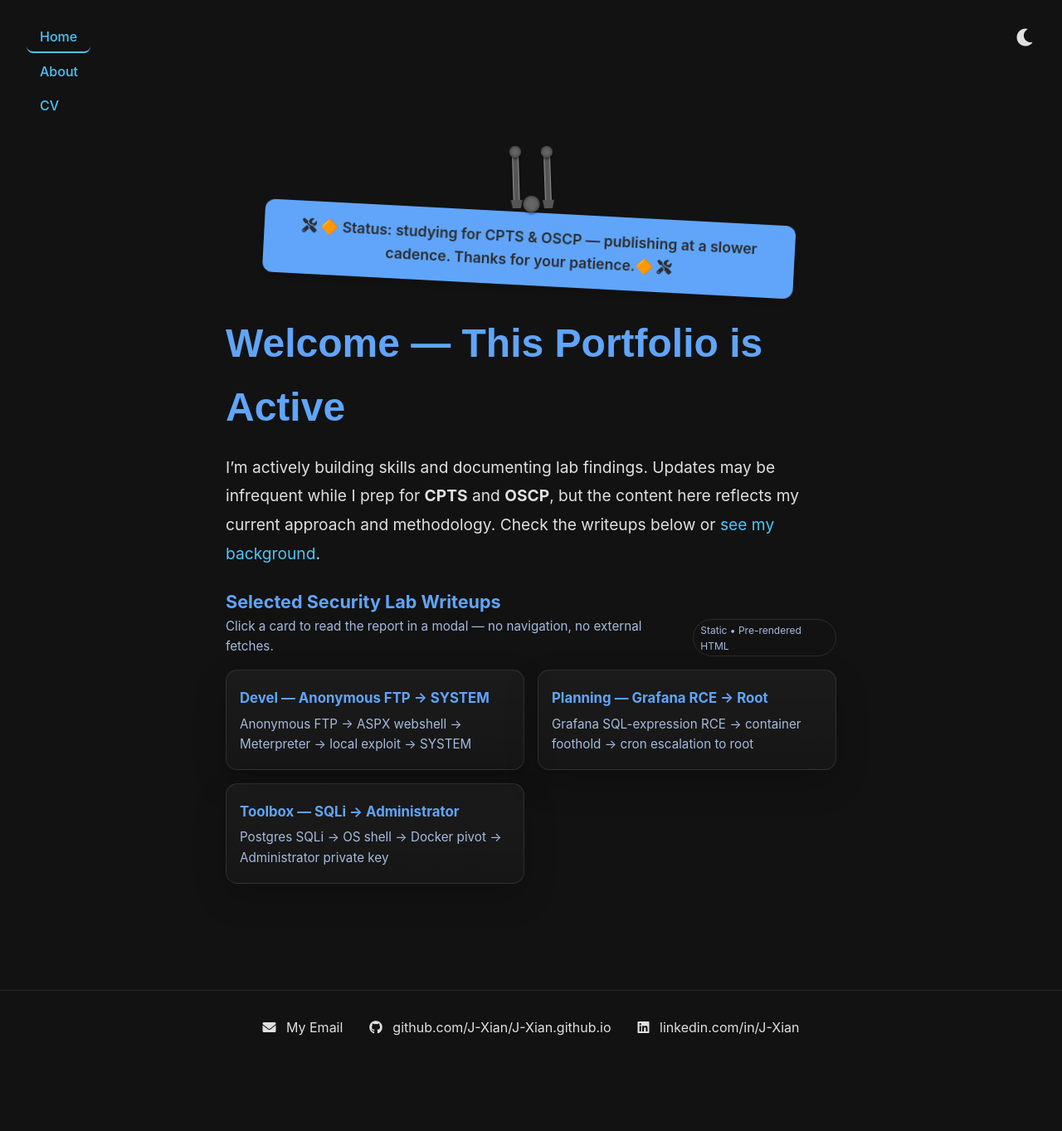
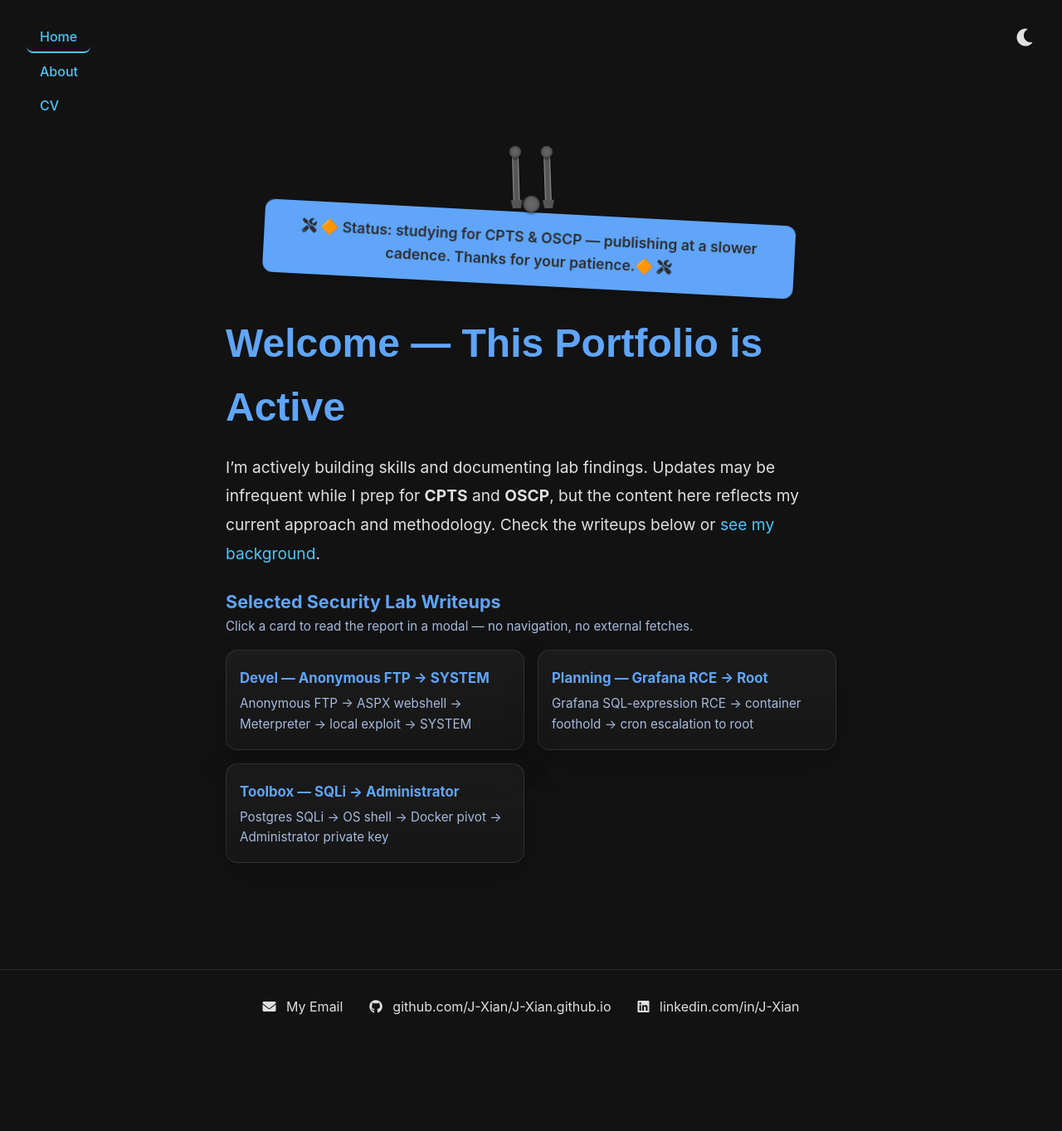
Before and after one commit to J-Xian/J-Xian.github.io, a Jekyll site: the page built from index.html, in a window 1280 px wide. Shown: the whole page at 83% size. Built offline with Jekyll 4.4.1, drawn with Linux system fonts in a browser that asks for light colours; after the commit the page ends 1339 px from its top, so only the background shows below that.

Commit message:
Remove static badge from security lab section
Removed the static badge indicating pre-rendered HTML.

```diff
--- a/index.html
+++ b/index.html
@@ -69,7 +69,6 @@ title: Welcome
       <h2>Selected Security Lab Writeups</h2>
       <div class="section-sub">Click a card to read the report in a modal — no navigation, no external fetches.</div>
     </div>
-    <div class="badge">Static • Pre-rendered HTML</div>
   </div>
 
   <div class="grid">
```
